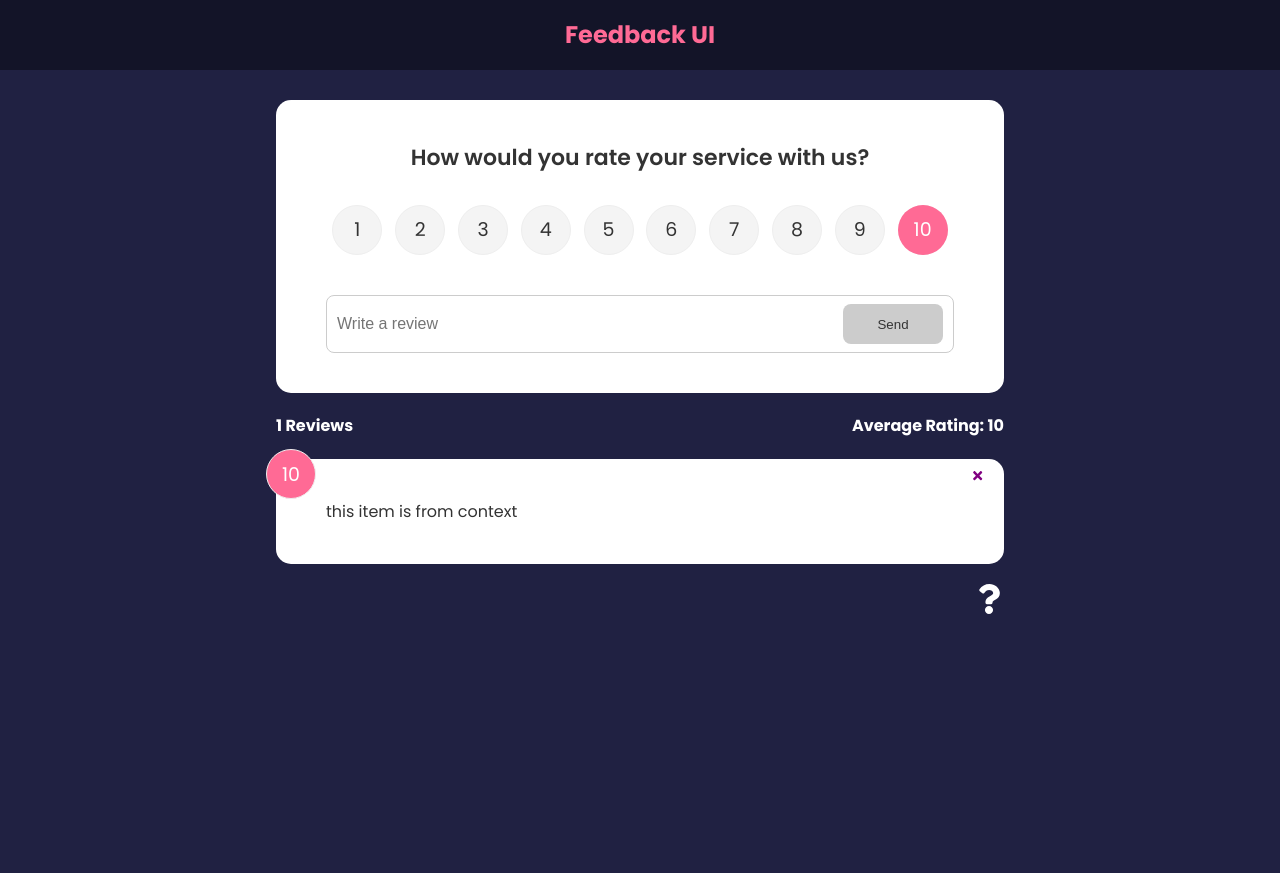
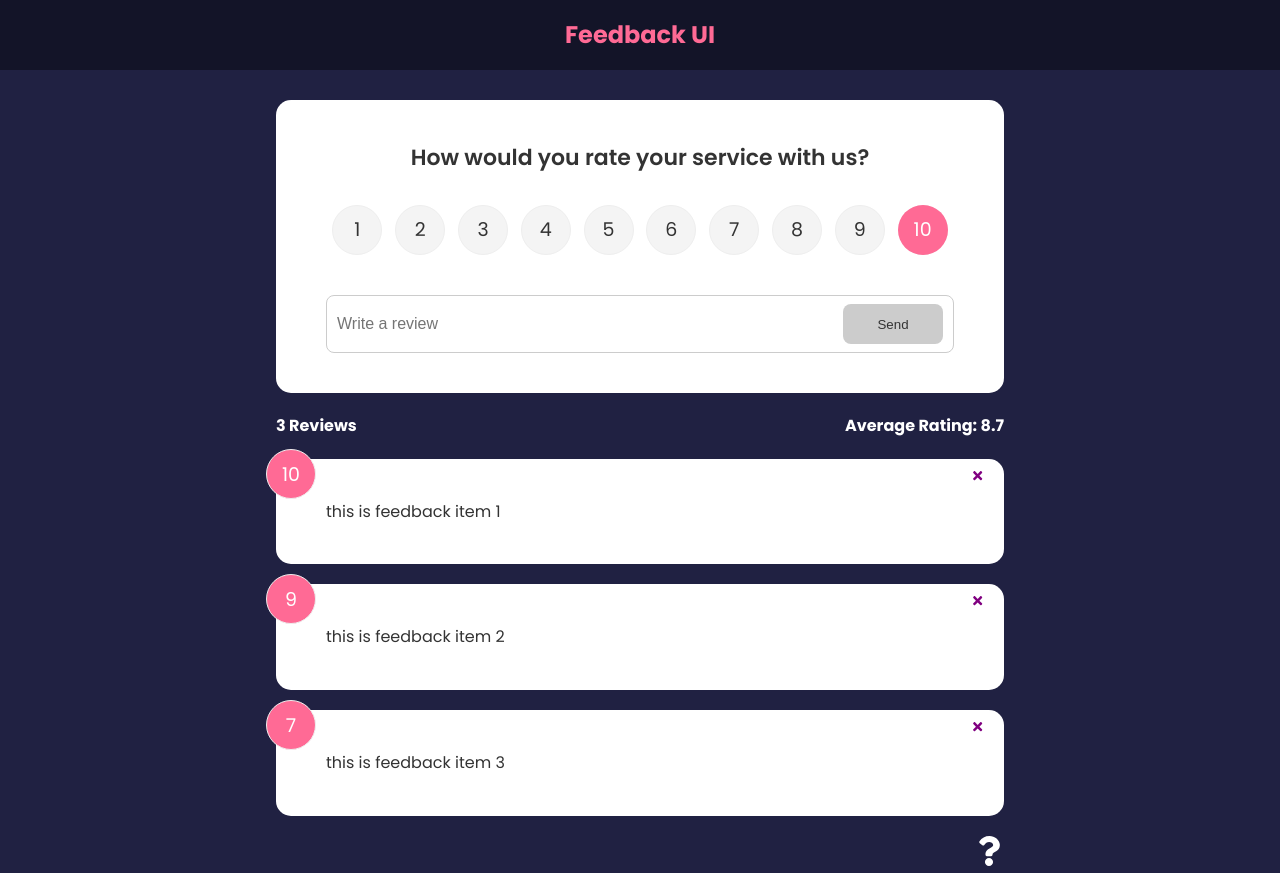
Before and after one commit to carlosofscience/feedback-app, a React (Create React App) app: page / in a window 1280 px wide. Before the commit the page ends 800 px from the top, so only its background shows below. Built offline with nearby package versions, Linux system fonts and the light colour scheme.

Commit message:
movinf functions to context

```diff
--- a/src/App.js
+++ b/src/App.js
@@ -1,8 +1,5 @@
-import {v4 as uuidv4 } from 'uuid'
 import {BrowserRouter as Router, Routes, Route} from 'react-router-dom'
-import { useState } from 'react'
 import Header from './components/Header'
-import FeedbackData from './data/FeedBackData'
 import FeedbackList from './components/FeedbackList'
 import FeedbackStats from './components/FeedbackStats'
 import FeedbackForm from './components/FeedbackForm'
@@ -12,20 +9,6 @@
 
 function App() {
 
-  const [feedback, seTfeedback] = useState(FeedbackData);
-
-  const deleteFeedback = (id)=>{
-    if(window.confirm('Are you sure you want to delete this feedback?')) {
-      seTfeedback(feedback.filter((item) => item.id !== id))
-    }
-  }
-
-  const addFeedback = (newFeedback)=>{
-    newFeedback.id = uuidv4();
-    seTfeedback([newFeedback, ...feedback])
-  }
-
-
   return (
   <FeedbackProvider>
     <Router>
@@ -33,9 +16,9 @@
       <div className="container">
         <Routes>
           <Route path="/" element={<>
-            <FeedbackForm handleAdd={addFeedback}/>
+            <FeedbackForm/>
             <FeedbackStats />
-            <FeedbackList handleDelete={deleteFeedback}/>
+            <FeedbackList/>
             <AboutIconLink />
           </>}/>
           <Route path="/about" element={<AboutPage />}/>
--- a/src/components/FeedbackForm.jsx
+++ b/src/components/FeedbackForm.jsx
@@ -1,13 +1,16 @@
-import {useState} from 'react'
+import {useState, useContext } from 'react'
 import Card from "./shared/Card"
 import Button from './shared/Button';
 import RatingSelect from './RatingSelect';
+import FeedbackContext from '../context/FeedbackContext';
 
-function FeedbackForm({handleAdd}) {
+function FeedbackForm() {
+
   const [text, setText] = useState('');
   const [rating, setRating] = useState(10);
   const [btnDisabled, setbtnDisabled] = useState(true);
   const [message, setMessage] = useState('');
+  const {addFeedback} = useContext(FeedbackContext)
 
   const handleTextChange = (e) =>{
 
@@ -33,7 +36,7 @@
         text,
         rating
       }
-      handleAdd(newFeedback)
+      addFeedback(newFeedback)
       setText('')
     }
   }
--- a/src/components/FeedbackItem.jsx
+++ b/src/components/FeedbackItem.jsx
@@ -1,18 +1,18 @@
 import {FaTimes} from 'react-icons/fa'
-import {useState} from 'react'
+import { useContext } from 'react';
 import Card from './shared/Card';
 import PropTypes from 'prop-types'
+import FeedbackContext from '../context/FeedbackContext';
 
-function FeedbackItem({item, handleDelete}) {
+function FeedbackItem({item}) {
 
-  const [rating, setRating] = useState(item.rating);
-  const [text, setText] = useState(item.text);
+  const {deleteFeedback} = useContext(FeedbackContext)
 
   return (
     <Card>
-      <div className="num-display">{rating}</div>
-      <button onClick={()=>handleDelete(item.id)} className="close"><FaTimes color='purple'/></button>
-      <div className="text-display">{text}</div>
+      <div className="num-display">{item.rating}</div>
+      <button onClick={()=>deleteFeedback(item.id)} className="close"><FaTimes color='purple'/></button>
+      <div className="text-display">{item.text}</div>
     </Card>
   )
 }
--- a/src/components/FeedbackList.jsx
+++ b/src/components/FeedbackList.jsx
@@ -4,7 +4,7 @@
 import FeedbackContext from '../context/FeedbackContext'
 
 
-function FeedbackList({handleDelete}) {
+function FeedbackList() {
 
   const {feedback} =  useContext(FeedbackContext)
 
@@ -23,7 +23,7 @@
      <AnimatePresence>
         {feedback.map((item)=>(
           <motion.div key={item.id} initial={{opacity: 0}} animate={{opacity: 1}} exit={{opacity:0}}>
-            <FeedbackItem key={item.id} item={item} handleDelete={handleDelete}/>
+            <FeedbackItem key={item.id} item={item}/>
           </motion.div>
         ))}
      </AnimatePresence>
--- a/src/context/FeedbackContext.js
+++ b/src/context/FeedbackContext.js
@@ -1,5 +1,5 @@
 import { createContext, useState } from "react";
-
+import {v4 as uuidv4 } from 'uuid'
 
 const FeedbackContext = createContext();
 
@@ -8,13 +8,36 @@
   const [feedback, setFeedback] = useState([
     {
       id:1,
-      text:'this item is from context',
+      text:'this is feedback item 1',
       rating: 10
+    },
+    {
+      id:2,
+      text:'this is feedback item 2',
+      rating: 9
+    },
+    {
+      id:3,
+      text:'this is feedback item 3',
+      rating: 7
     }
   ]);
 
+  const deleteFeedback = (id)=>{
+    if(window.confirm('Are you sure you want to delete this feedback?')) {
+      setFeedback(feedback.filter((item) => item.id !== id))
+    }
+  }
+
+  const addFeedback = (newFeedback)=>{
+    newFeedback.id = uuidv4();
+    setFeedback([newFeedback, ...feedback])
+  }
+
   return <FeedbackContext.Provider value={{
-    feedback
+    feedback,
+    deleteFeedback,
+    addFeedback
   }}>
     {children}
   </FeedbackContext.Provider>
```
